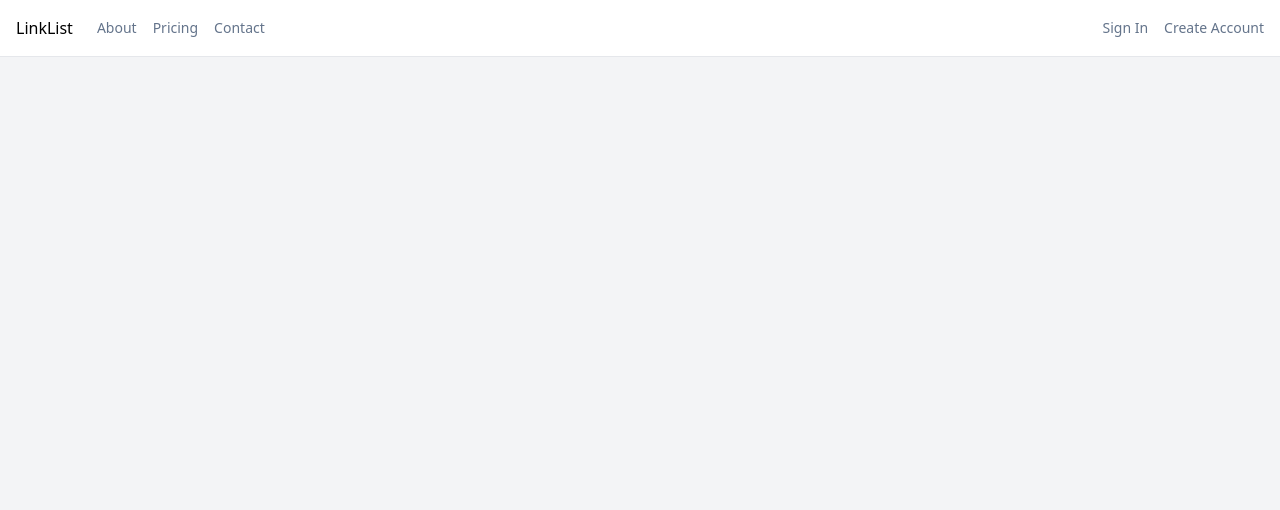
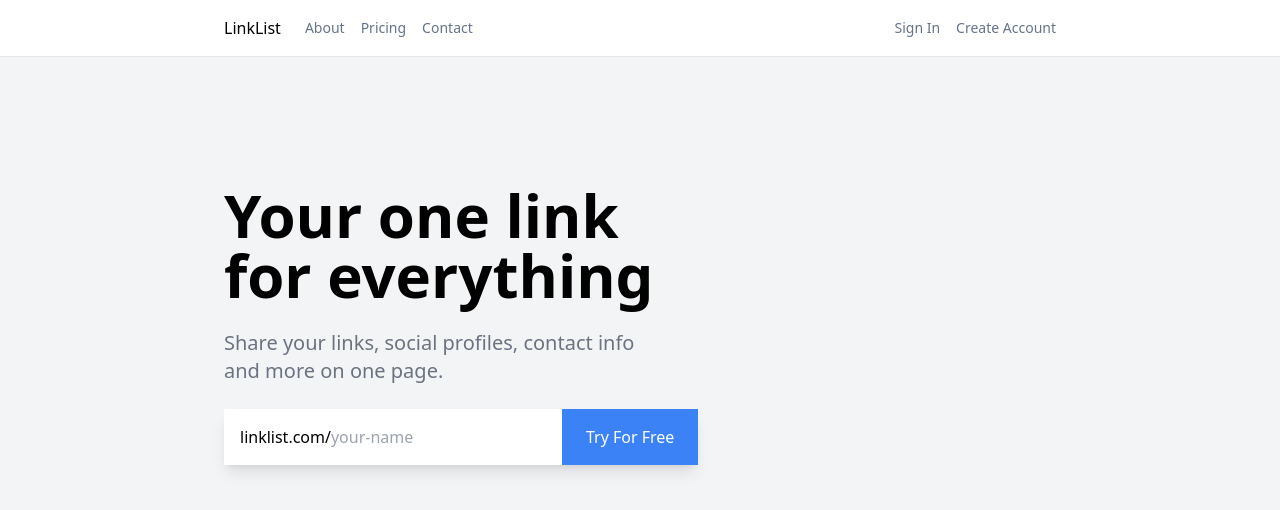
Before and after one commit to lukitas1337/fightstats-dummy, a Next.js app: page / in a window 1280 px wide. Shown: the top 510 px of the page. Built offline with nearby package versions, Linux system fonts and the light colour scheme.

Commit message:
header styling and hero

```diff
--- a/src/app/components/Header.js
+++ b/src/app/components/Header.js
@@ -3,7 +3,8 @@
 export default function Header() {
   return (
 
-    <header className='bg-white border-b flex justify-between p-4'>
+    <header className='bg-white border-b  py-4'>
+        <div className='max-w-4xl mx-auto flex justify-between px-8'>
     <div className='flex gap-6'>
       <Link href={'/'}>LinkList</Link>
       <nav className='flex items-center gap-4 text-slate-500 text-sm'>
@@ -16,6 +17,7 @@
       <Link href={'/login'}>Sign In</Link>
       <Link href={'/signup'}>Create Account</Link>
     </nav>
+    </div>
   </header>
 
   );
--- a/src/app/page.js
+++ b/src/app/page.js
@@ -5,9 +5,17 @@
 
 <main>
     <Header />
-  <section>
-
+  <section className='p-8 pt-32 max-w-4xl mx-auto'>
+    <div className='max-w-md mb-6'>
+      <h1 className='text-6xl font-bold'>Your one link <br/> for everything</h1>
+      <h2 className='text-xl text-gray-500 mt-6'>Share your links, social profiles, contact info and more on one page.</h2>
+    </div>
+    <form className='inline-flex items-center shadow-lg'>
+      <span className='bg-white py-4 pl-4'>linklist.com/</span>
+      <input type='text' placeholder='your-name' className='py-4'/>
+      <button type='submit' className='bg-blue-500 text-white px-6 py-4'>Try For Free</button>
+    </form>
   </section>
-  </main>
+</main>
 )
 }
```
